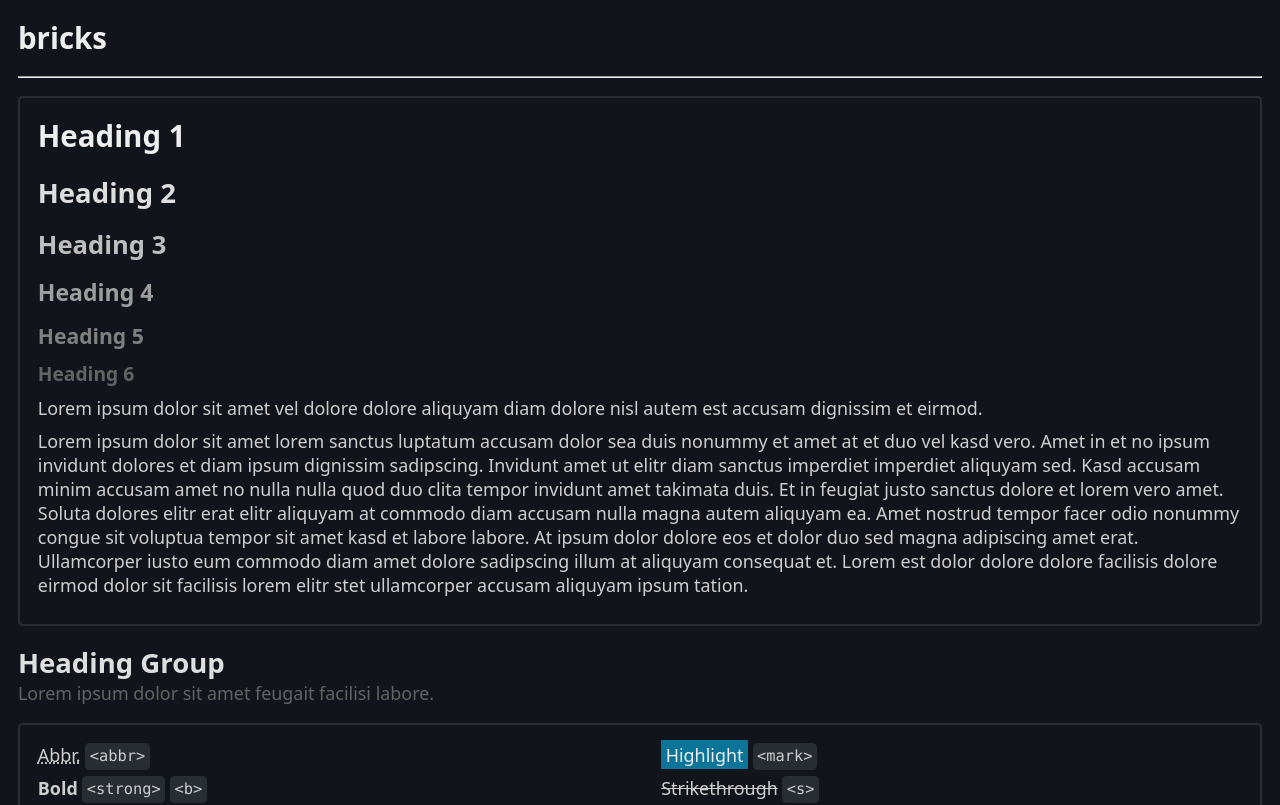
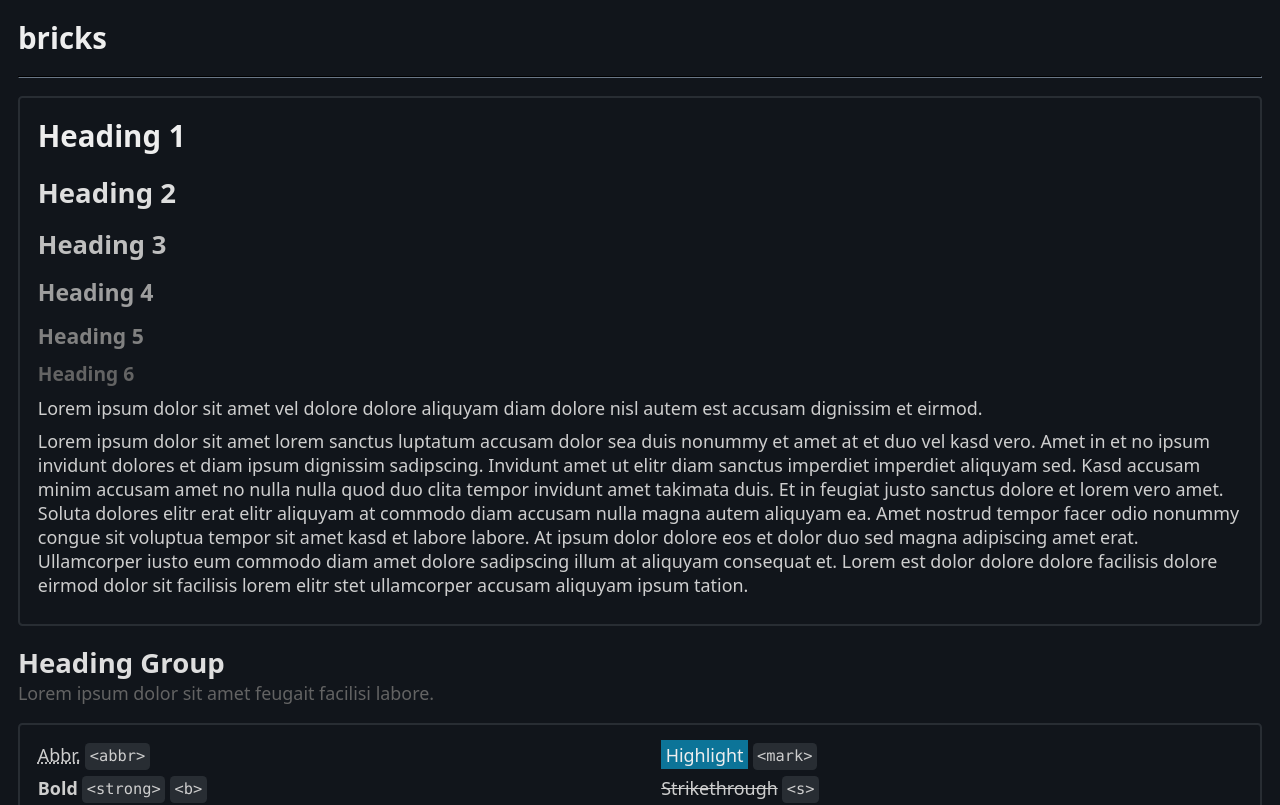
Before and after one commit to Sammy-T/spout, a Svelte app: page / in a window 1280 px wide. Shown: the top 805 px of the page. Built offline with nearby package versions, Linux system fonts and the light colour scheme.

Commit message:
Set hr color

```diff
--- a/src/app.css
+++ b/src/app.css
@@ -30,6 +30,7 @@
 
 hr {
   margin: 1rem 0;
+  border-color: var(--code-bg);
 }
 
 h1 {
```
